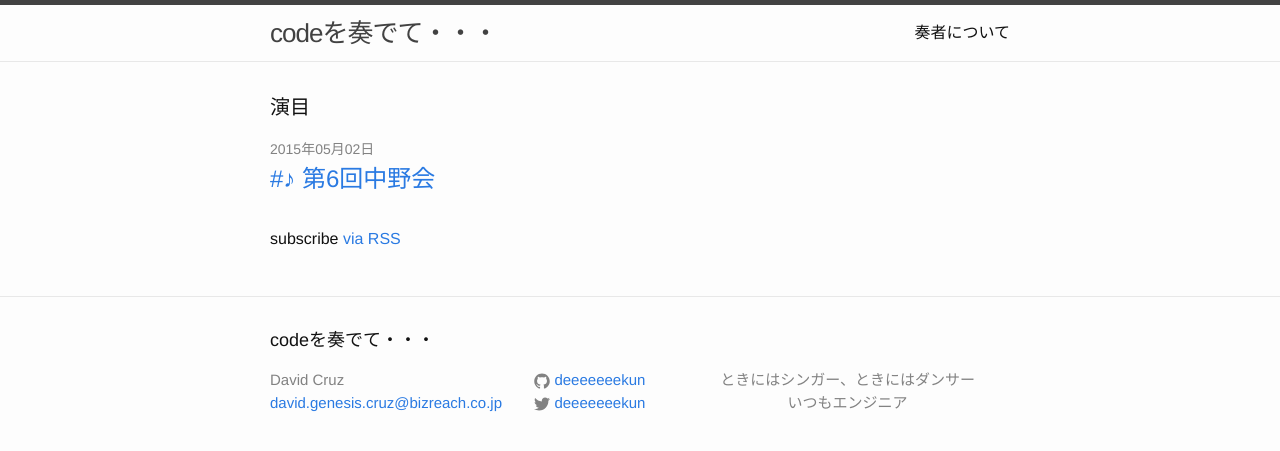
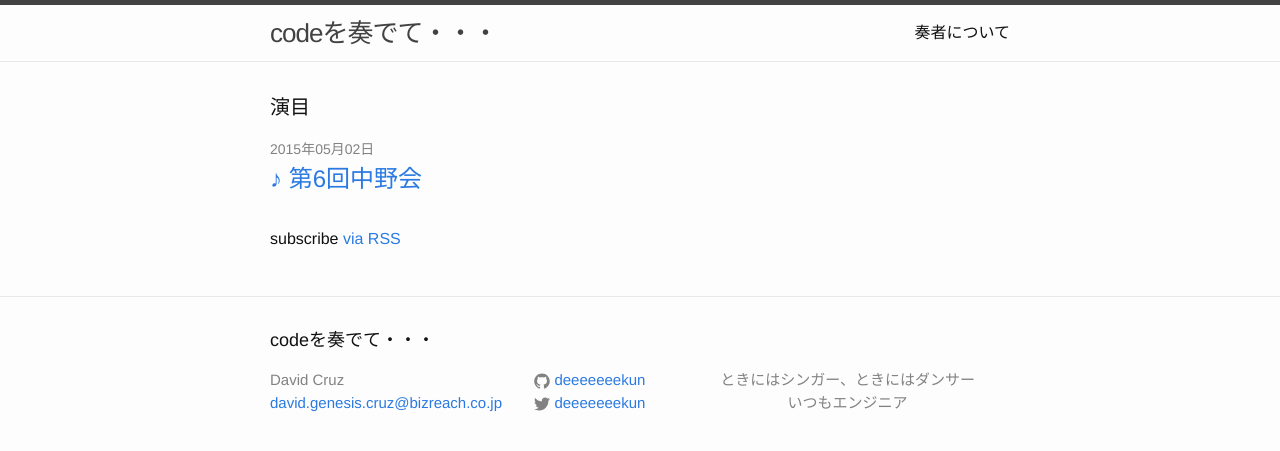
Before and after one commit to davidgenesiscruz/deeeeeeekun.github.io, a Jekyll site: the page built from index.html, in a window 1280 px wide. Shown: the top 451 px of the page. Built offline with Jekyll 4.4.1, drawn with Linux system fonts in a browser that asks for light colours.

Commit message:
Update index.html
reverted blogpost bullet to ♪

```diff
--- a/index.html
+++ b/index.html
@@ -11,7 +11,7 @@ layout: default
       <li>
         <span class="post-meta">{{ post.date | date: "%Y年%m月%d日" }}</span>
         <h2>
-          <a class="post-link" href="{{ post.url | prepend: site.baseurl }}">#♪ {{ post.title }}</a>
+          <a class="post-link" href="{{ post.url | prepend: site.baseurl }}">♪ {{ post.title }}</a>
         </h2>
       </li>
     {% endfor %}
```
